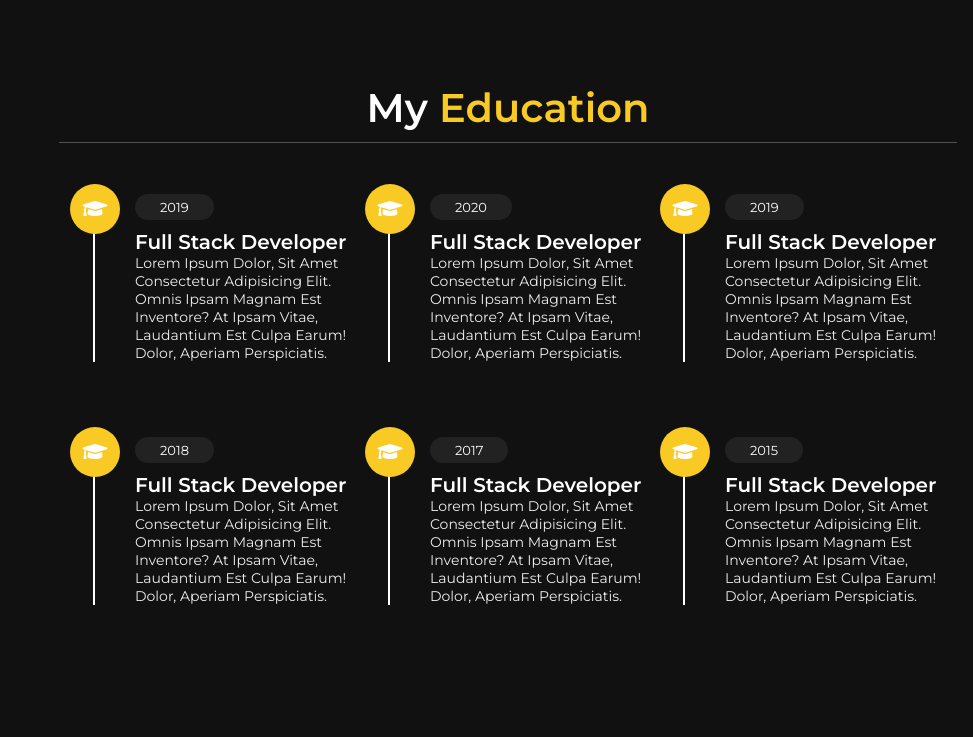
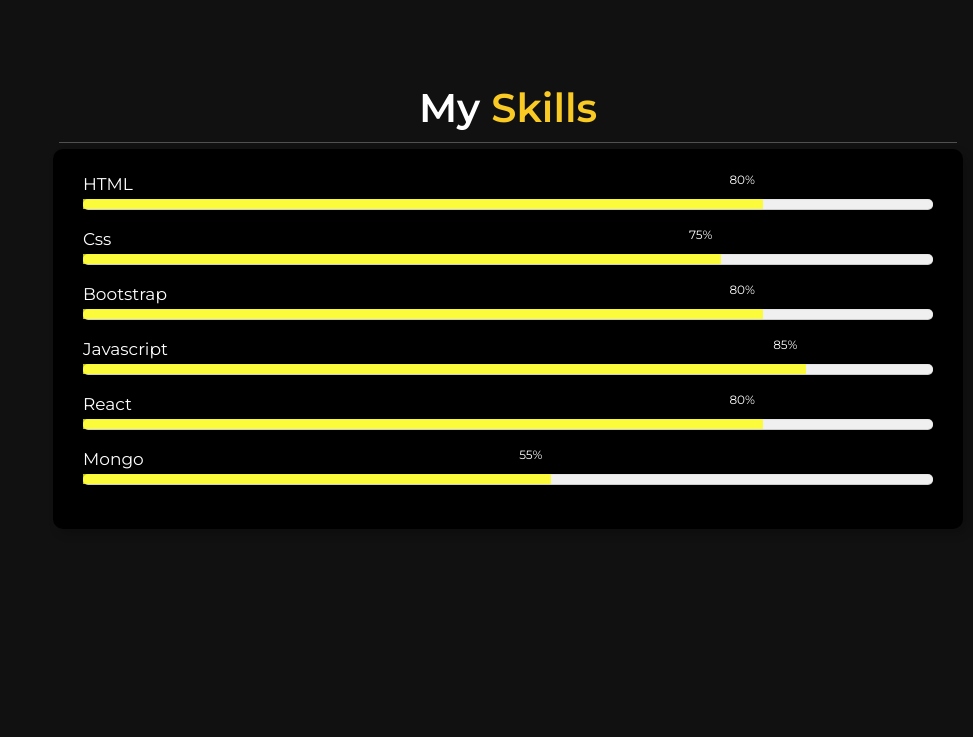
Before and after one commit to JahidIqbal/My-portfolio, a plain HTML site: page index.html in a window 1280 px wide. Shown: the part 1543-2280 px from the top of the page, without its empty margins (307-1280 px from the left). Drawn offline with nearby package versions, Linux system fonts and the light colour scheme.

Commit message:
skill section done

```diff
--- a/css/style.css
+++ b/css/style.css
@@ -229,6 +229,129 @@
     color: #fff;
 }
 
+/* skills */
+.skills{
+    display: grid;
+    height: 100%;
+
+    place-items: center;
+}
+
+.skills-bar{
+    width: 100%;
+    background:black;
+    border-radius: 10px;
+    padding: 25px 30px;
+    box-shadow: 5px 5px 10px rgba(0,0,0,0.2);
+    color: white;
+}
+
+.skills-bar .bar{
+    margin: 20px 0;
+}
+
+.skills-bar .bar:first-child{
+    margin-top: 0px;
+}
+
+.skills-bar .bar .info{
+    margin-bottom: 5px;
+}
+.skills-bar .bar .info span{
+font-size: 17px;
+font-weight: 500;
+}
+
+.skills-bar .bar .progress-line{
+    position: relative;
+    height: 10px;
+    width: 100%;
+    background: #f0f0f0;
+    border-radius: 10px;
+    box-shadow: inset 0px 1px 1px rgba(0,0,0,0.05),
+                      0px 1px rgba(255,255,255,0.8);
+
+}
+
+.bar .progress-line span{
+    height: 100%;
+    width: 80%;
+    background: rgba(255, 255, 0, 0.753);
+    position: absolute;
+}
+
+.progress-line.hmtl span{
+    width:80%;
+}
+.progress-line.css span{
+    width:75%;
+}
+.progress-line.bootsrap span{
+    width:90%;
+}
+.progress-line.javascript span{
+    width:85%;
+}
+.progress-line.react span{
+    width:80%;
+}
+.progress-line.mongo span{
+    width:55%;
+}
+
+
+
+
+
+.bar .progress-line span::before{
+    position: absolute;
+    content: "";
+    right: 0;
+    top: -10px;
+    height: 0;
+    width: 0;
+    border: 7px solid transparent;
+    border-bottom-width: 0px;
+    border-right-width:0px ;
+    border-top-color: #000;
+}
+
+.bar .progress-line span::after{
+    position: absolute;
+    content: "80%";
+    right: 0;
+    top: -28px;
+    color: #fff;
+    font-size: 12px;
+    font-weight: 500;
+    background: #000;
+    padding: 1px 8px;
+    border-radius: 3px;
+}
+
+
+.progress-line.hmtl span::after{
+    content: "80%";
+}
+.progress-line.css span::after{
+    content: "75%";
+}
+.progress-line.bootsrap span::after{
+    content: "90%";
+}
+.progress-line.javascript span::after{
+    content: "85%";
+}
+.progress-line.react span::after{
+    content: "80%";
+}
+.progress-line.mongo span::after{
+    content: "55%";
+}
+
+
+
+
 .education .box-container{
     display: flex;
     align-items: center;
@@ -310,6 +433,10 @@
     margin: 3rem 0;
 }
 
+/* email */
+.email{
+    text-transform: lowercase;
+}
 .contact .row{
     display: flex;
     align-items: center;
--- a/index.html
+++ b/index.html
@@ -25,9 +25,11 @@
             <ul>
                 <li><a href="#home">Home</a></li>
                 <li><a href="#about">About</a></li>
+                <li><a href="#skills">skills</a></li>
                 <li><a href="#education">Education</a></li>
                 <li><a href="#portfolio">Portfolio</a></li>
                 <li><a href="#contact">Contact</a></li>
+
             </ul>
 
         </nav>
@@ -96,6 +98,60 @@
 
     <!-- about section ends -->
 
+    <!-- skills section starts -->
+    <section id="skills">
+        <h1 class="heading">my<span> Skills</span></h1>
+
+        <div class="skills">
+            <div class="skills-bar">
+                <div class="bar">
+                    <div class="info">
+                        <span>HTML</span>
+                    </div>
+                    <div class="progress-line html"><span></span></div>
+                </div>
+                <div class="bar">
+                    <div class="info">
+                        <span>css</span>
+                    </div>
+                    <div class="progress-line css"><span></span></div>
+                </div>
+
+                <div class="bar">
+                    <div class="info">
+                        <span>Bootstrap</span>
+                    </div>
+                    <div class="progress-line bootstrap"><span></span></div>
+                </div>
+
+                <div class="bar">
+                    <div class="info">
+                        <span>Javascript</span>
+                    </div>
+                    <div class="progress-line javascript"><span></span></div>
+                </div>
+                <div class="bar">
+                    <div class="info">
+                        <span>React</span>
+                    </div>
+                    <div class="progress-line react"><span></span></div>
+                </div>
+                <div class="bar">
+                    <div class="info">
+                        <span>Mongo</span>
+                    </div>
+                    <div class="progress-line mongo"><span></span></div>
+                </div>
+
+
+
+            </div>
+
+        </div>
+    </section>
+
+    <!-- skills section ends -->
+
     <!-- education section starts -->
     <section class="education" id="education">
 
@@ -103,52 +159,26 @@
 
         <div class="box-container">
             <div class="box">
-                <i class="fas fa-graduation-cap"></i>
-                <span>2019</span>
-                <h3>Full Stack Developer</h3>
-                <p>Lorem ipsum dolor, sit amet consectetur adipisicing elit. Omnis ipsam magnam est inventore? At ipsam
-                    vitae, laudantium est culpa earum! Dolor, aperiam perspiciatis.</p>
-            </div>
-
-            <div class="box">
-                <i class="fas fa-graduation-cap"></i>
-                <span>2020</span>
-                <h3>Full Stack Developer</h3>
-                <p>Lorem ipsum dolor, sit amet consectetur adipisicing elit. Omnis ipsam magnam est inventore? At ipsam
-                    vitae, laudantium est culpa earum! Dolor, aperiam perspiciatis.</p>
+                <i class="fas fa-edit"></i>
+                <span>2016</span>
+                <h3>Ssc</h3>
+                <p>Imperial school</p>
             </div>
 
             <div class="box">
                 <i class="fas fa-graduation-cap"></i>
                 <span>2019</span>
-                <h3>Full Stack Developer</h3>
-                <p>Lorem ipsum dolor, sit amet consectetur adipisicing elit. Omnis ipsam magnam est inventore? At ipsam
-                    vitae, laudantium est culpa earum! Dolor, aperiam perspiciatis.</p>
+                <h3>Hsc</h3>
+                <p>Quality College</p>
             </div>
 
             <div class="box">
                 <i class="fas fa-graduation-cap"></i>
-                <span>2018</span>
-                <h3>Full Stack Developer</h3>
-                <p>Lorem ipsum dolor, sit amet consectetur adipisicing elit. Omnis ipsam magnam est inventore? At ipsam
-                    vitae, laudantium est culpa earum! Dolor, aperiam perspiciatis.</p>
+                <span>2021</span>
+                <h3>Stamford University</h3>
+                <p>Currently studying bachelor in civil Engineering</p>
             </div>
 
-            <div class="box">
-                <i class="fas fa-graduation-cap"></i>
-                <span>2017</span>
-                <h3>Full Stack Developer</h3>
-                <p>Lorem ipsum dolor, sit amet consectetur adipisicing elit. Omnis ipsam magnam est inventore? At ipsam
-                    vitae, laudantium est culpa earum! Dolor, aperiam perspiciatis.</p>
-            </div>
-
-            <div class="box">
-                <i class="fas fa-graduation-cap"></i>
-                <span>2015</span>
-                <h3>Full Stack Developer</h3>
-                <p>Lorem ipsum dolor, sit amet consectetur adipisicing elit. Omnis ipsam magnam est inventore? At ipsam
-                    vitae, laudantium est culpa earum! Dolor, aperiam perspiciatis.</p>
-            </div>
 
         </div>
 
@@ -208,18 +238,19 @@
             <div class="content">
                 <h3 class="title">contact info</h3>
                 <div class="info">
-                    <h3> <i class="fas fa-envelope"></i> jahid.iqbal211@gmail.com</h3>
+                    <h3 class="email"> <i class="fas fa-envelope"></i> jahid.iqbal211@gmail.com</h3>
                     <h3> <i class="fas fa-phone"></i> 01624980036 </h3>
                     <h3> <i class="fas fa-phone"></i> 01783903317</h3>
                     <h3><i class="fas fa-map-marker-alt"></i> Dhaka,Bangladesh</h3>
                 </div>
             </div>
-            <form action="jahid.iqbal211@gmail.com">
-                <input type="text" placeholder="name" class="box">
-                <input type="email" placeholder="email" class="box">
-                <input type="text" placeholder="project" class="box">
-                <textarea name="" id="" cols="30" rows="10" class="box message" placeholder="message"></textarea>
-                <button type="submit" class="btn">send <i class="fas fa-paper-plane"></i></button>
+            <form action="https://formsubmit.co/jahid.iqbal211@gmail.com" method="POST">
+                <input type="text" name="name" placeholder="name" class="box" required>
+                <input type="email" name="email" placeholder="email" class="box" required>
+                <input type="text" name="subject" placeholder="project" class="box" required>
+                <textarea name="message" id="" cols="30" rows="10" class="box message" placeholder="message"
+                    required></textarea>
+                <button type="submit" class="btn" value="send">send <i class="fas fa-paper-plane"></i></button>
             </form>
         </div>
     </section>
--- a/js/script.js
+++ b/js/script.js
@@ -20,16 +20,5 @@
 
 
     // smooth scrolling
-    $('a[href*="#"]').on('click', function (e) {
-        e.preventDefault();
 
-        $('html', body).animate({
-
-            scrollTop: $($(this).attr('href')).offset().top,
-        },
-            500,
-            'linear'
-
-        );
-    })
 })
```
Also changed, not shown: images/web design.png (added), images/web develop.png (added).
